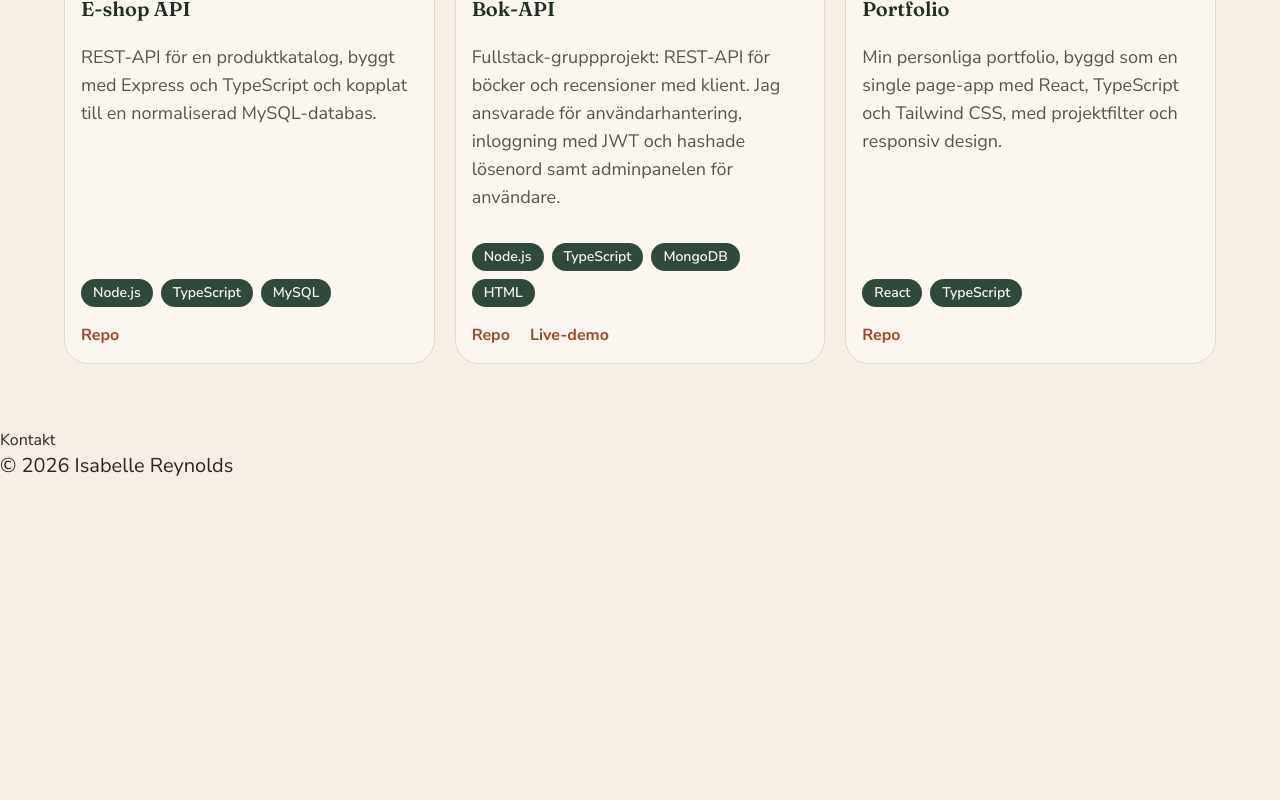
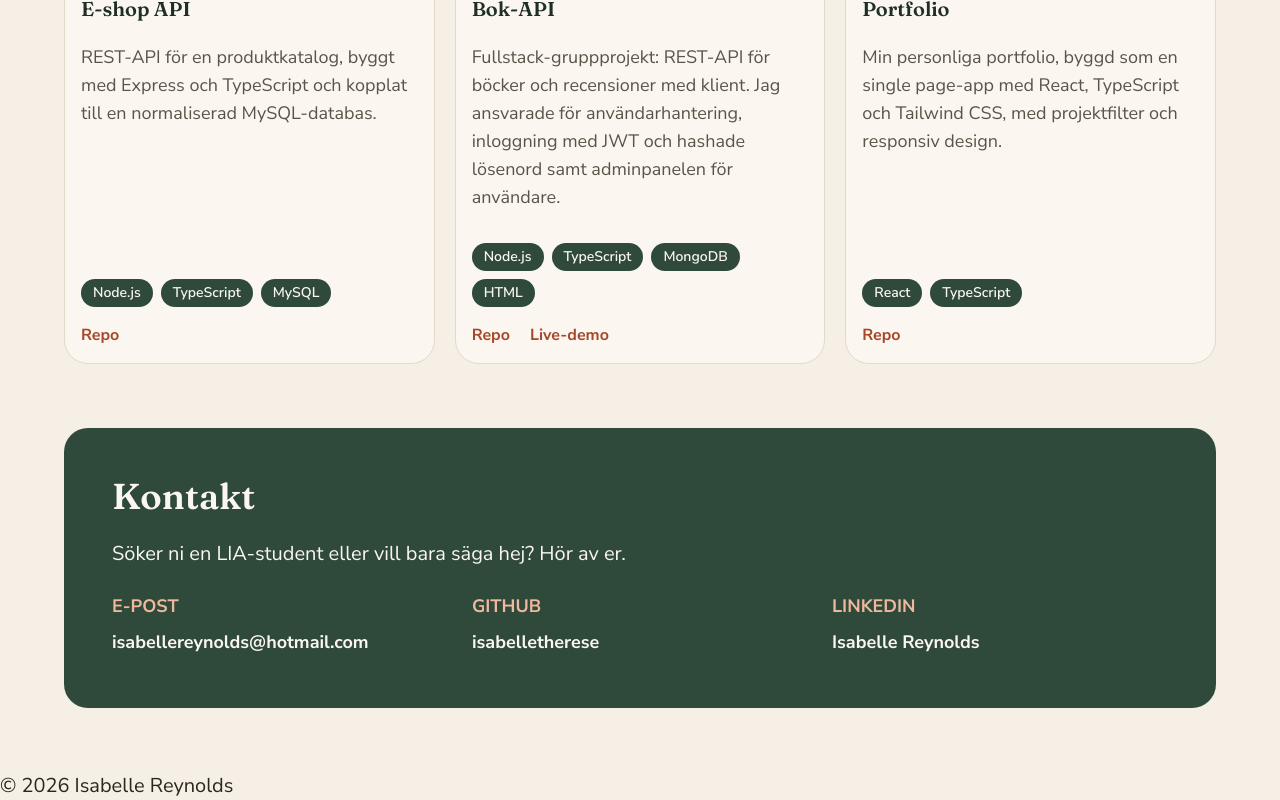
Before and after one commit to isabelletherese/portfolio, a React (Vite) app in the folder portfolio/: page / in a window 1280 px wide. Shown: the part 2099-2899 px from the top of the page. Before the commit the page ends 2579 px from the top, so only its background shows below. Built offline with nearby package versions, Linux system fonts and the light colour scheme.

Commit message:
feat: add contact section

```diff
--- a/portfolio/src/App.tsx
+++ b/portfolio/src/App.tsx
@@ -2,6 +2,7 @@ import Hero from './components/Hero'
 import Navbar from './components/Navbar'
 import Projects from './components/Projects'
 import About from './components/About'
+import Contact from './components/Contact'
 
 function App() {
   return (
@@ -12,7 +13,7 @@ function App() {
         <Hero />
         <About />
         <Projects />
-        <section id="contact">Kontakt</section>
+        <Contact />
       </main>
 
       <footer>
--- /dev/null
+++ b/portfolio/src/components/Contact.tsx
@@ -0,0 +1,48 @@
+const linkBase =
+  'inline-block break-words py-1 text-lg font-bold underline-offset-4 transition duration-200 hover:text-peach hover:underline'
+
+const Contact = () => {
+  return (
+    <section id="contact" className="section-padding pt-0">
+      <div className="container-page">
+        <div className="rounded-3xl bg-forest text-surface p-6 md:p-10 lg:p-12">
+          <h2>Kontakt</h2>
+          <p>Söker ni en LIA-student eller vill bara säga hej? Hör av er.</p>
+
+          <ul className="mt-6 grid gap-6 md:grid-cols-2 lg:grid-cols-3">
+            <li>
+              <h3 className="font-bold uppercase text-peach">E-post</h3>
+              <a
+                href="mailto:isabellereynolds@hotmail.com"
+                className={linkBase}>
+                isabellereynolds@hotmail.com
+              </a>
+            </li>
+            <li>
+              <h3 className="font-bold uppercase text-peach">GitHub</h3>
+              <a
+                href="https://github.com/isabelletherese"
+                target="_blank"
+                rel="noopener noreferrer"
+                className={linkBase}>
+                isabelletherese
+              </a>
+            </li>
+            <li>
+              <h3 className="font-bold uppercase text-peach">LinkedIn</h3>
+              <a
+                href="https://linkedin.com/in/isabelle-therese-reynolds"
+                target="_blank"
+                rel="noopener noreferrer"
+                className={linkBase}>
+                Isabelle Reynolds
+              </a>
+            </li>
+          </ul>
+        </div>
+      </div>
+    </section>
+  )
+}
+
+export default Contact
```
